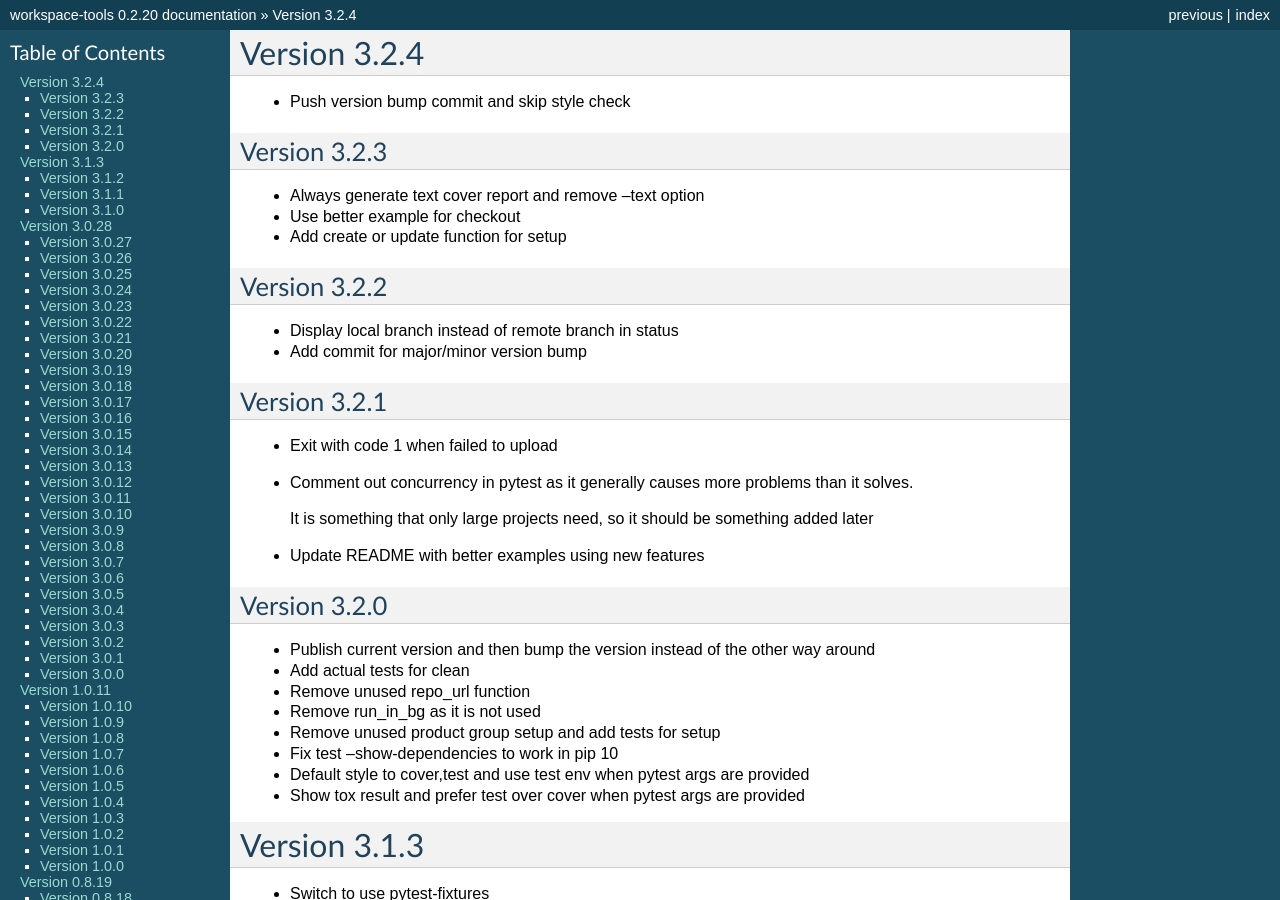
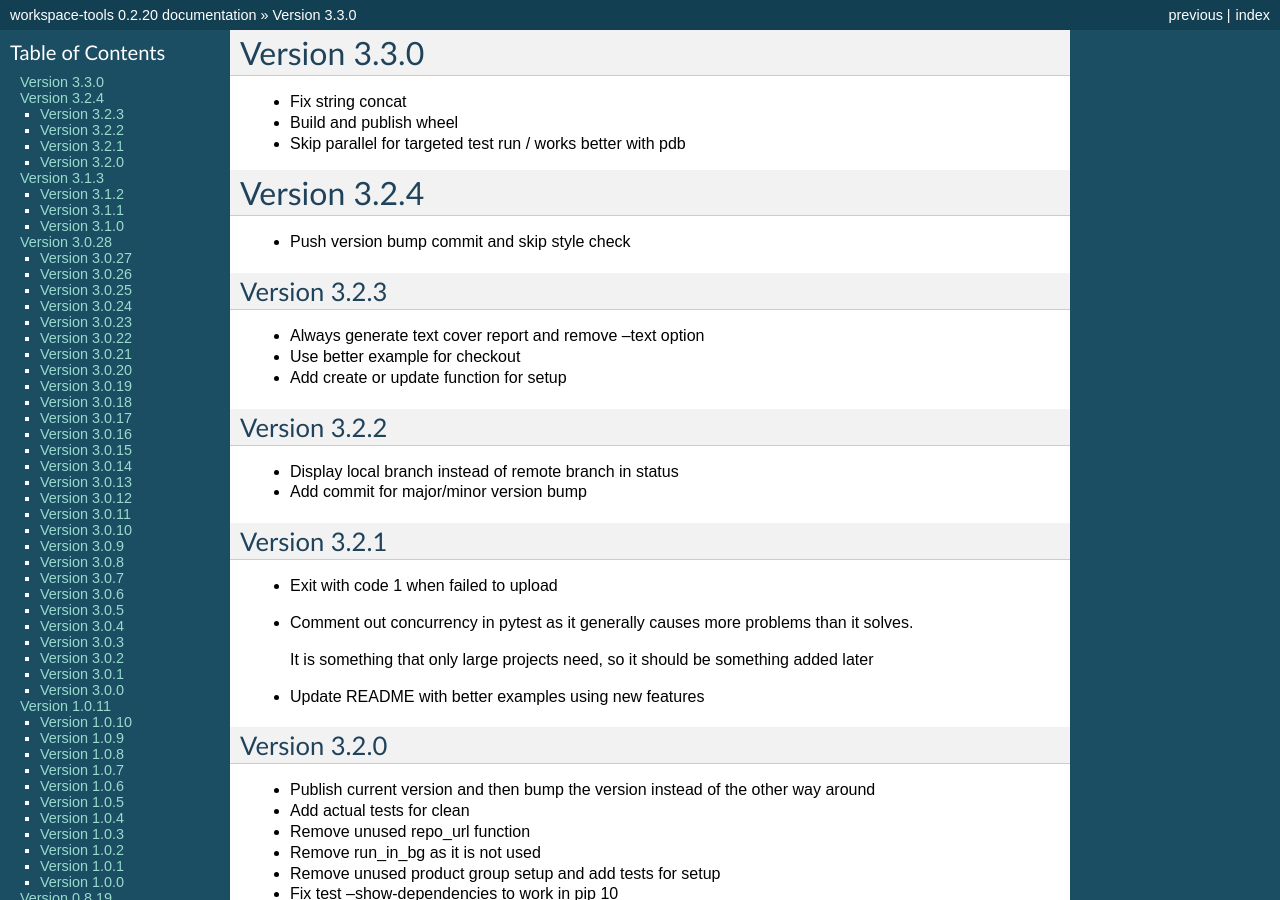
Before and after one commit to maxzheng/workspace-tools, a Sphinx documentation site: the page built from docs/CHANGELOG.rst, in a window 1280 px wide and 900 px high. Built offline with Sphinx 7.4.7, drawn with Linux system fonts in a browser that asks for light colours; some of the changed text lies outside the part shown.

Commit message:
Publish version 3.3.0

```diff
--- a/docs/CHANGELOG.rst
+++ b/docs/CHANGELOG.rst
@@ -1,3 +1,10 @@
+Version 3.3.0
+================================================================================
+
+* Fix string concat
+* Build and publish wheel
+* Skip parallel for targeted test run / works better with pdb
+
 Version 3.2.4
 ================================================================================
 
--- a/setup.py
+++ b/setup.py
@@ -10,7 +10,7 @@ def find_files(path):
 
 setuptools.setup(
     name='workspace-tools',
-    version='3.3.0',
+    version='3.3.1',
 
     author='Max Zheng',
     author_email='maxzheng.os@gmail.com',
```
